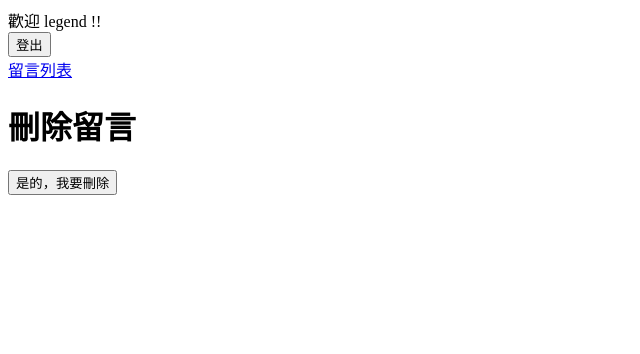
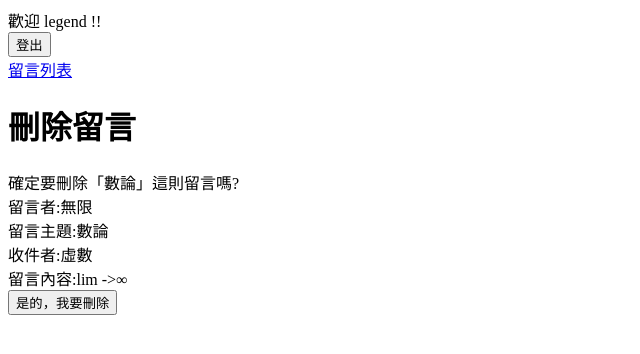
Before and after one commit to legend-epic-hero/guestbooka20240705, a Django app: template massage/templates/massage/massage_comfirm_delete.html in a window 1280 px wide. Shown: the top 354 px of the page, without its empty margins (0-640 px from the left). Run offline with Django 5.2, Linux system fonts and the light colour scheme; the template is opened without the code that fills it: values that come from a table or form of the project are taken from there, others are empty; a user stored in the database is signed in; data comes from the database, SQL or seed files in the repository.

Commit message:
限制刪除留言(只能登入後才能操作

```diff
--- a/guestbooka/urls.py
+++ b/guestbooka/urls.py
@@ -14,11 +14,16 @@ Including another URLconf
     1. Import the include() function: from django.urls import include, path
     2. Add a URL to urlpatterns:  path('blog/', include('blog.urls'))
 """
+# =>以上是python的多行註解
+
+
 from django.contrib import admin
 from django.urls import path, include
+from django.views.generic import RedirectView
 
 urlpatterns = [
     path('admin/', admin.site.urls),
     path('massage/', include('massage.urls')),
     path('accounts/', include('django.contrib.auth.urls')),
+
 ]
--- a/massage/models.py
+++ b/massage/models.py
@@ -8,3 +8,6 @@ class Massage(models.Model):
     content = models.TextField('留言內容')
     created =models.DateTimeField('留言時間', auto_now_add=True)
     updated = models.DateTimeField('最後修改時間', auto_now=True)
+
+    def __str__(self):
+        return self.subject
--- a/massage/templates/massage/massage_comfirm_delete.html
+++ b/massage/templates/massage/massage_comfirm_delete.html
@@ -2,6 +2,14 @@
 
 {% block content %}
 <h1>刪除留言</h1>
+確定要刪除「{{  massage }}」這則留言嗎?
+<div>留言者:{{ massage.user }}</div>
+<div>留言主題:{{ massage.subject}}</div>
+<div>收件者:{{ massage.receipt}}</div>
+<div>留言內容:{{ massage.content }}</div>
+
+
+
 <form action="" method="post">
     {% csrf_token %}
     <input type="submit" value="是的，我要刪除">
--- a/massage/templates/massage/massage_list.html
+++ b/massage/templates/massage/massage_list.html
@@ -9,7 +9,10 @@
         <li>
             {{ msg.created }}
             <a href="{% url 'msg_read' msg.id %}">{{ msg.subject }}</a> {{ msg.user}}
-            <a href="{% url 'msg_delete' msg.id %}">刪除</a>
+
+            {% if user.is_authenticated %}
+                <a href="{% url 'msg_delete' msg.id %}">刪除</a>
+            {% endif %}
 
         </li>
         {% endfor %}
--- a/massage/views.py
+++ b/massage/views.py
@@ -2,6 +2,7 @@ from django.shortcuts import render
 from django.views.generic import ListView, DetailView, CreateView, DeleteView, UpdateView
 from .models import Massage
 from django.urls import reverse_lazy
+from django.contrib.auth.mixins import LoginRequiredMixin
 
 # Create your views here.
 class MassageList(ListView):
@@ -26,7 +27,7 @@ class MassageNew(CreateView):
     #頁面範本檔案名稱:應用程式/資料模型_form.html => massege/massage_detail......
     #頁面範本變數名稱:資料模型=> massage
 
-class MassageDelete(DeleteView):
+class MassageDelete(LoginRequiredMixin,DeleteView):
     model = Massage
-    success_url = '/massage/'
+    success_url = reverse_lazy('msg_list')
     # 頁面範本檔案名稱:應用程式/資料模型_confirm_delete.html => massage/Massage _confirm_delete.html
```
